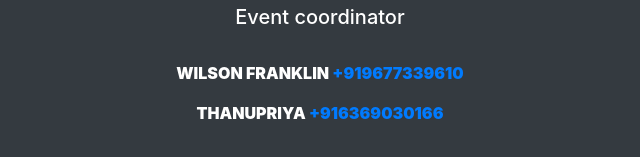
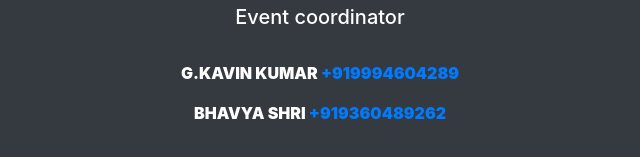
Before and after one commit to CivilEngineering4/exodia, a plain HTML site: page index.html in a window 1280 px wide. Shown: the part 2629-2786 px from the top of the page, 320-960 px from the left. Drawn offline with nearby package versions, Linux system fonts and the light colour scheme; a script that the page names is missing.

Commit message:
Update index.html

```diff
--- a/index.html
+++ b/index.html
@@ -51,6 +51,16 @@
     <marquee style="color: white;">
         <b>The Registration Ends by Jan 05</b>
     </marquee>
+
+
+
+<br><br>
+<br>
+
+    <div class="neonText"  >
+      <h3 id="text">Cash Prize upto 20k</h3>
+    </div>
+
 </div>
       <br>
       <div class="hi">
@@ -153,12 +163,12 @@
              <h5>Event coordinator</h5>
              <br>
              <p>
-              WILSON FRANKLIN
-               <a href="tel:+919677339610">+919677339610</a>
+              G.KAVIN KUMAR
+               <a href="tel:+919994604289">+919994604289</a>
              </p>
              <p>
-              THANUPRIYA
-               <a href="tel:+916369030166">+916369030166</a>
+              BHAVYA SHRI
+               <a href="tel:+919360489262">+919360489262</a>
              </p>
            </center>
            <br><br>
```
